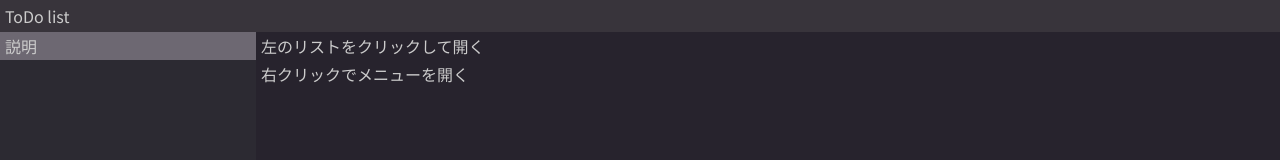
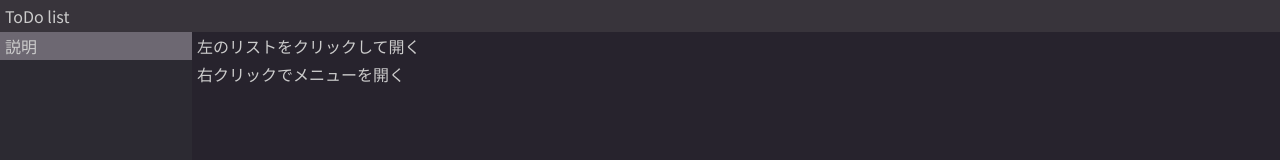
Before and after one commit to tsut2/tsut2.github.io, a plain HTML site: page todoapp/index.html in a window 1280 px wide. Drawn offline with Linux system fonts and the light colour scheme.

Commit message:
Update style.css

```diff
--- a/todoapp/style.css
+++ b/todoapp/style.css
@@ -22,14 +22,14 @@ html, body {
 }
 #block_list {
 	height: 96vh;
-	width:  20vw;
+	width:  15vw;
 	overflow: auto;
 	overflow-wrap: anywhere;
 	background-color: #2c2a32;
 }
 #block_task {
 	height: 96vh;
-	width:  80vw;
+	width:  85vw;
 	overflow: auto;
 	overflow-wrap: anywhere;
 	background-color: #27232d;
```
